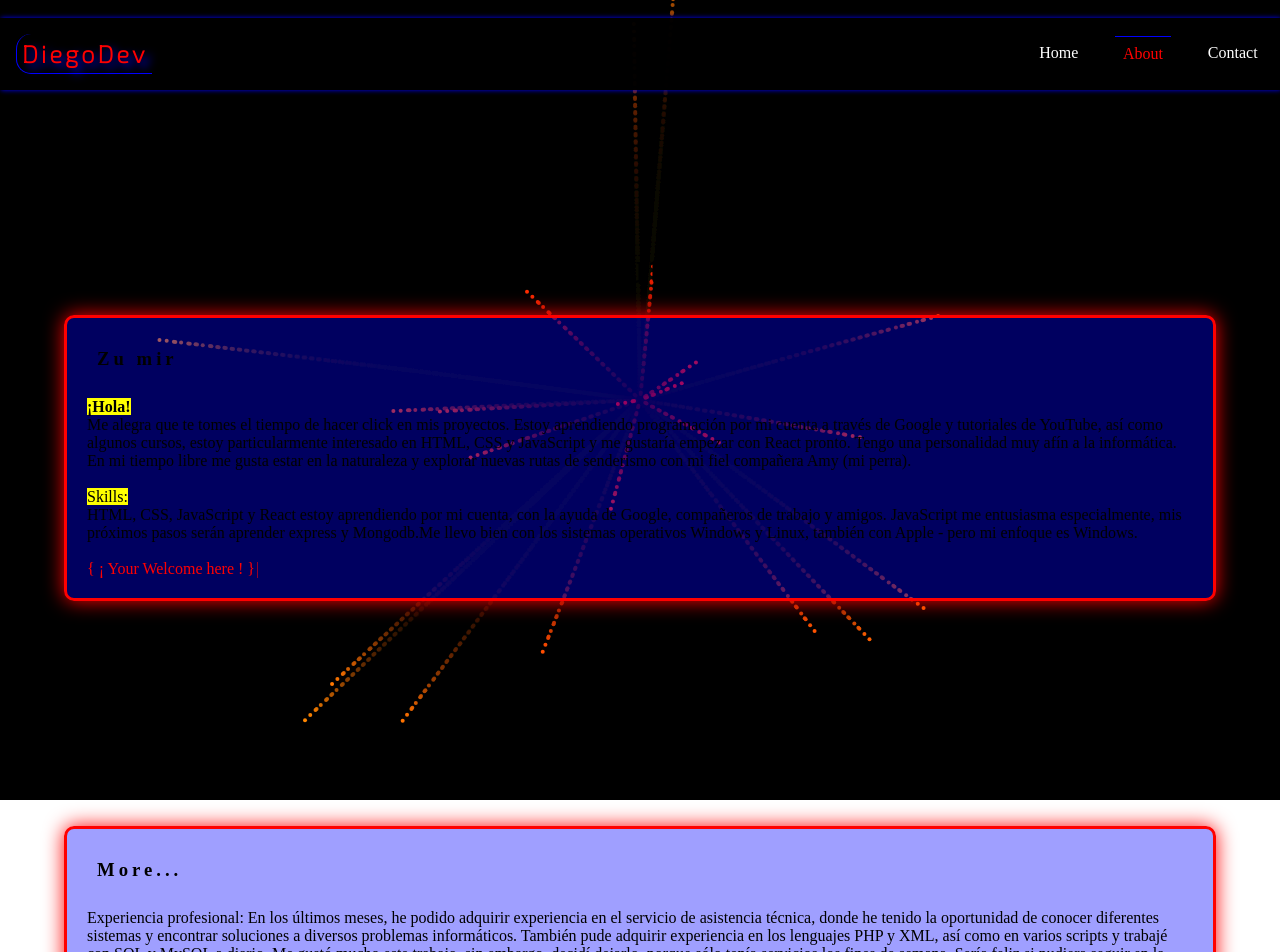
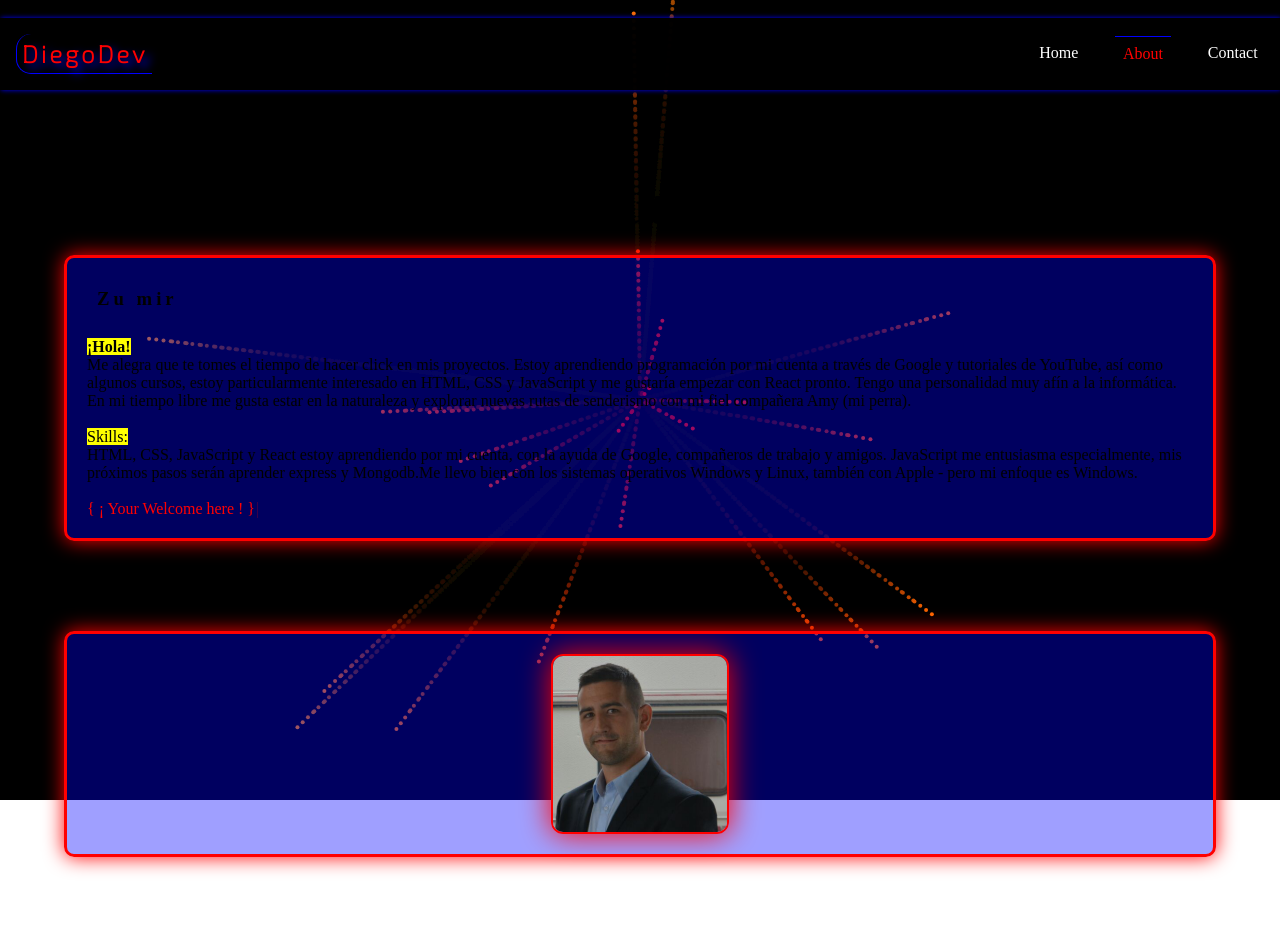
Before and after one commit to diego-monfort-landolt/Landoltdiego, a React (Vite) app: page /about in a window 1280 px wide. Shown: the top 952 px of the page. Built offline with nearby package versions, Linux system fonts and the light colour scheme.

Commit message:
added new photo ant text and section

```diff
--- a/src/component/AboutMe.css
+++ b/src/component/AboutMe.css
@@ -1,11 +1,12 @@
 .about-container {
-  margin-bottom: 120px;
+  margin-bottom: 60px;
 
 }
+
 .particlesheader {
   font-size: 2em;
   text-wrap: wrap;
-  margin-top: 150px;
+  margin-top: 90px;
   text-align: center;
 
 }
@@ -58,3 +59,18 @@
  flex-wrap: wrap;
  margin: 5px;
 }
+.imgcont {
+  width: 100%;
+  display: flex;
+  align-items: center;
+  justify-content: center;
+}
+.imgcont img {
+  height: 180px;
+  object-fit: cover;
+
+  border-radius: 12px;
+  border: 2px solid red;
+  box-shadow: 0 0 30px red;
+
+}
--- a/src/component/AboutMe.jsx
+++ b/src/component/AboutMe.jsx
@@ -4,6 +4,7 @@ import ParticlesBack from './config/ParticlesBack'
 import Typewriter from 'typewriter-effect'
 import { AiFillGithub, AiFillLinkedin } from "react-icons/ai";
 import ExpSlider from './ExpSlider'
+import Diego from '../images/diego-landolt.png'
 
 
 
@@ -24,7 +25,7 @@ const AboutMe = () => {
           <h3>Zu mir</h3><br />
           <p><mark>
             <b>¡Hola!</b>
-          </mark><br/>
+          </mark><br />
             Me alegra que te tomes el tiempo de hacer click en mis proyectos. Estoy aprendiendo programación por mi cuenta a través de Google y tutoriales de YouTube, así como algunos cursos, estoy particularmente interesado en HTML, CSS y JavaScript y me gustaría empezar con React pronto. Tengo una personalidad muy afín a la informática. En mi tiempo libre me gusta estar en la naturaleza y explorar nuevas rutas de senderismo con mi fiel compañera Amy (mi perra).
 
             <br />
@@ -43,15 +44,24 @@ const AboutMe = () => {
       </div>
       <div className='about-container'>
         <div className="particlesheader">
-          <h2>More About Me</h2>
+        </div>
+        <div className="textcont">
+          <div className="imgcont">
+            <img src={Diego} />
+          </div>
+        </div>
+      </div>
+
+      <div className='about-container'>
+        <div className="particlesheader">
+          <h2>Experiencia</h2>
         </div>
         <div className="textcont">
 
-          <h3>More...</h3><br />
+          <h3>Experiencia profesional...</h3><br />
 
           <p>Experiencia profesional:
             En los últimos meses, he podido adquirir experiencia en el servicio de asistencia técnica, donde he tenido la oportunidad de conocer diferentes sistemas y encontrar soluciones a diversos problemas informáticos. También pude adquirir experiencia en los lenguajes PHP y XML, así como en varios scripts y trabajé con SQL y MySQL a diario. Me gustó mucho este trabajo, sin embargo, decidí dejarlo, porque sólo tenía servicios los fines de semana. Sería feliz si pudiera seguir en la dirección del desarrollo web.
-
             Traducción realizada con la versión gratuita del traductor www.DeepL.com/Translator</p><br />
           <p className='lasttext'>
             <Typewriter
@@ -72,7 +82,7 @@ const AboutMe = () => {
         </div>
       </div>
 
-    <ExpSlider />
+      <ExpSlider />
 
     </>
   )
```
Also changed, not shown: src/component/Works/Works.jsx (+4 -3 lines).
